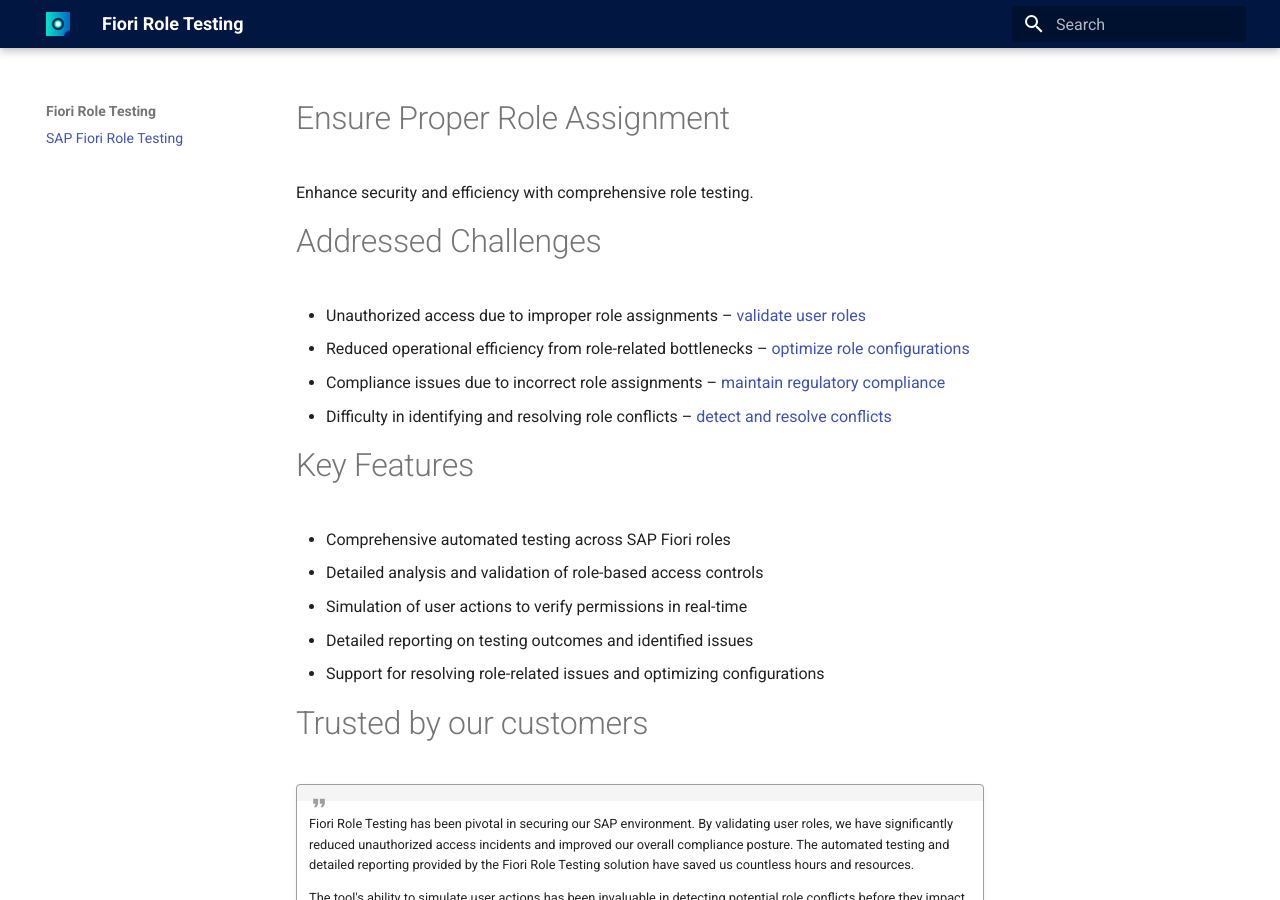
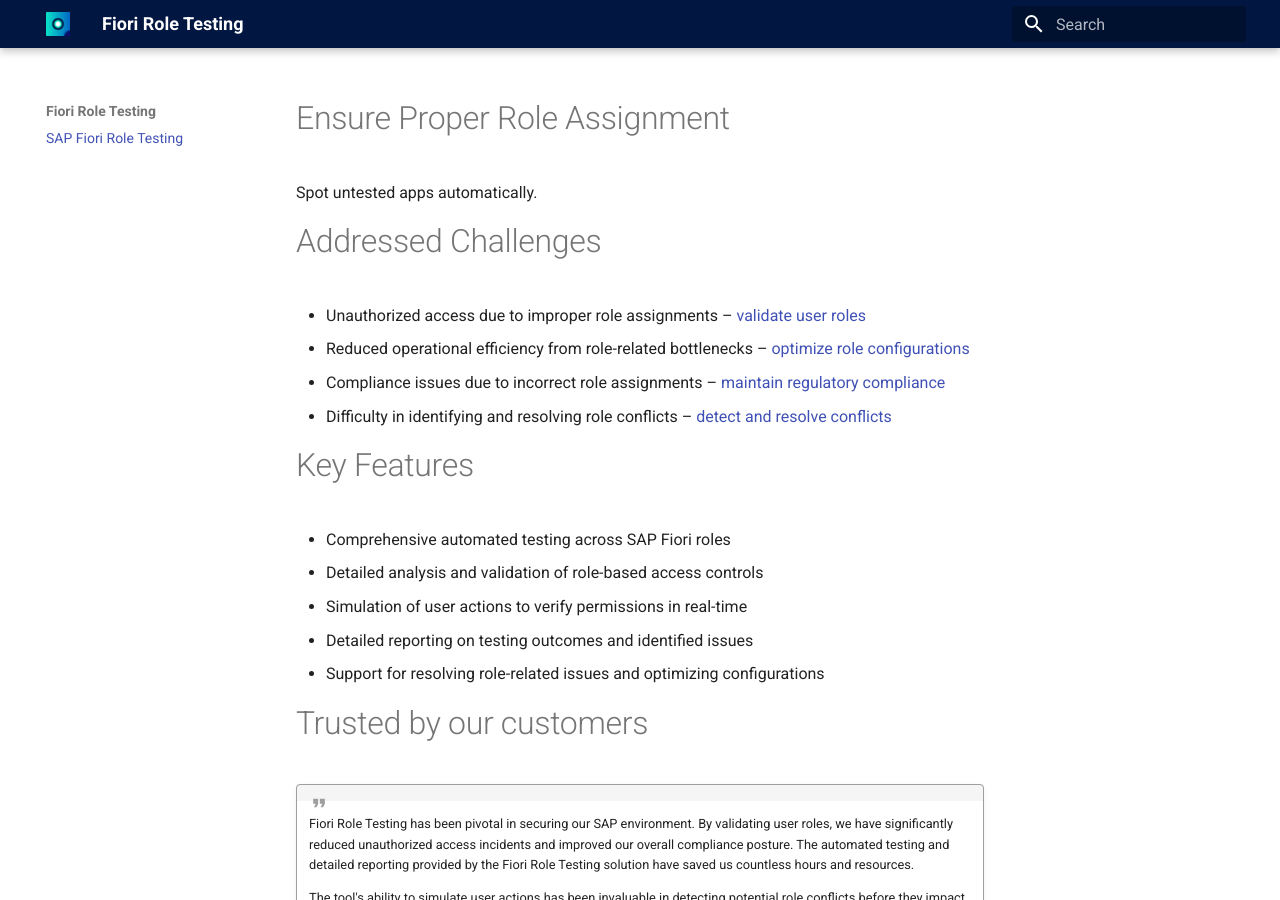
Before and after one commit to fioriroletesting/fioriroletesting.github.io, an MkDocs documentation site: the page built from docs/index.md, in a window 1280 px wide and 900 px high. Built offline with MkDocs 1.6.1 and Material for MkDocs 9.7.7, drawn with Linux system fonts in a browser that asks for light colours.

Commit message:
docs: claim

```diff
--- a/docs/index.md
+++ b/docs/index.md
@@ -1,9 +1,9 @@
 ---
 title: SAP Fiori Role Testing
-description: Enhance security and efficiency with comprehensive role testing.
+description: Spot untested apps automatically.
 ---
 # Ensure Proper Role Assignment
-Enhance security and efficiency with comprehensive role testing.
+Spot untested apps automatically.
 
 # Addressed Challenges
 
```
